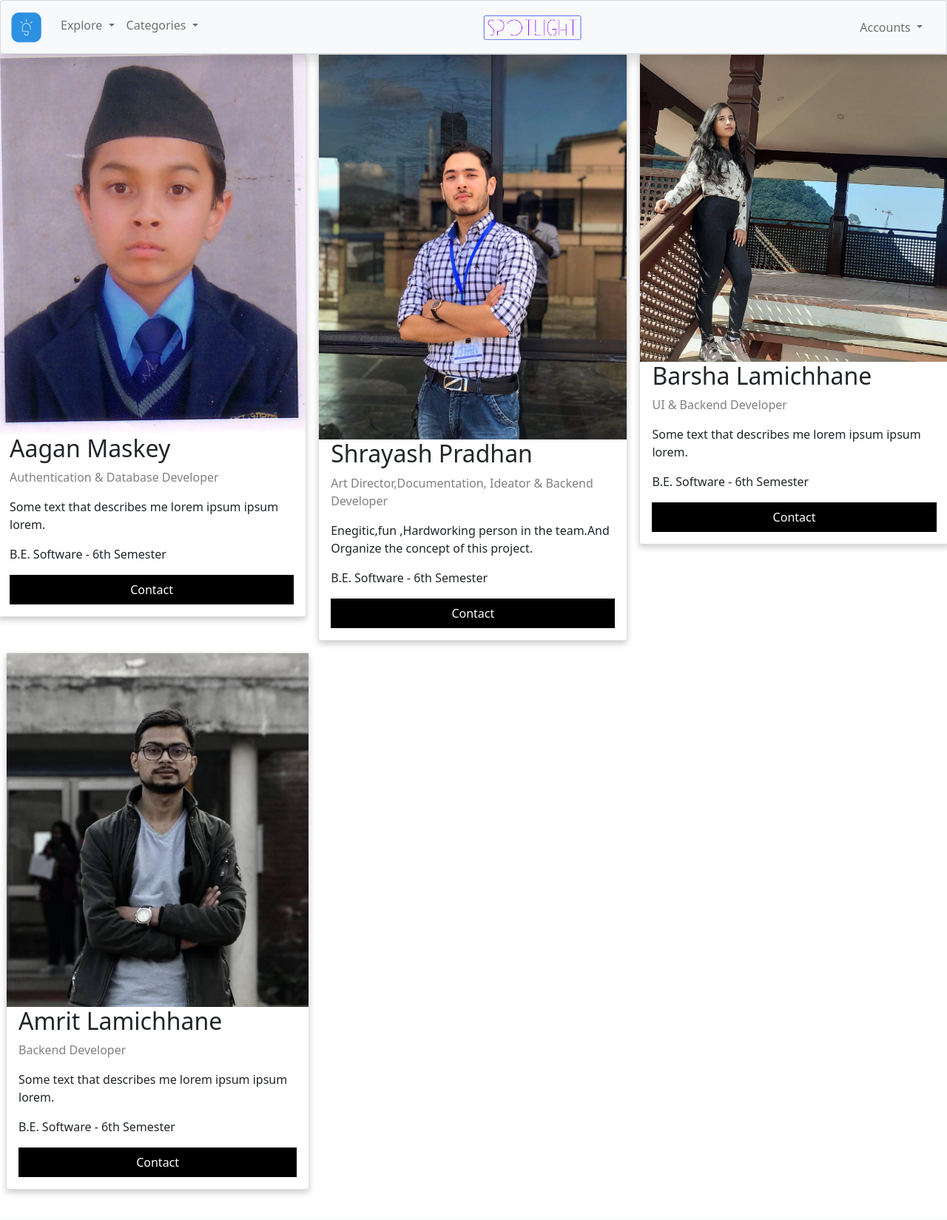
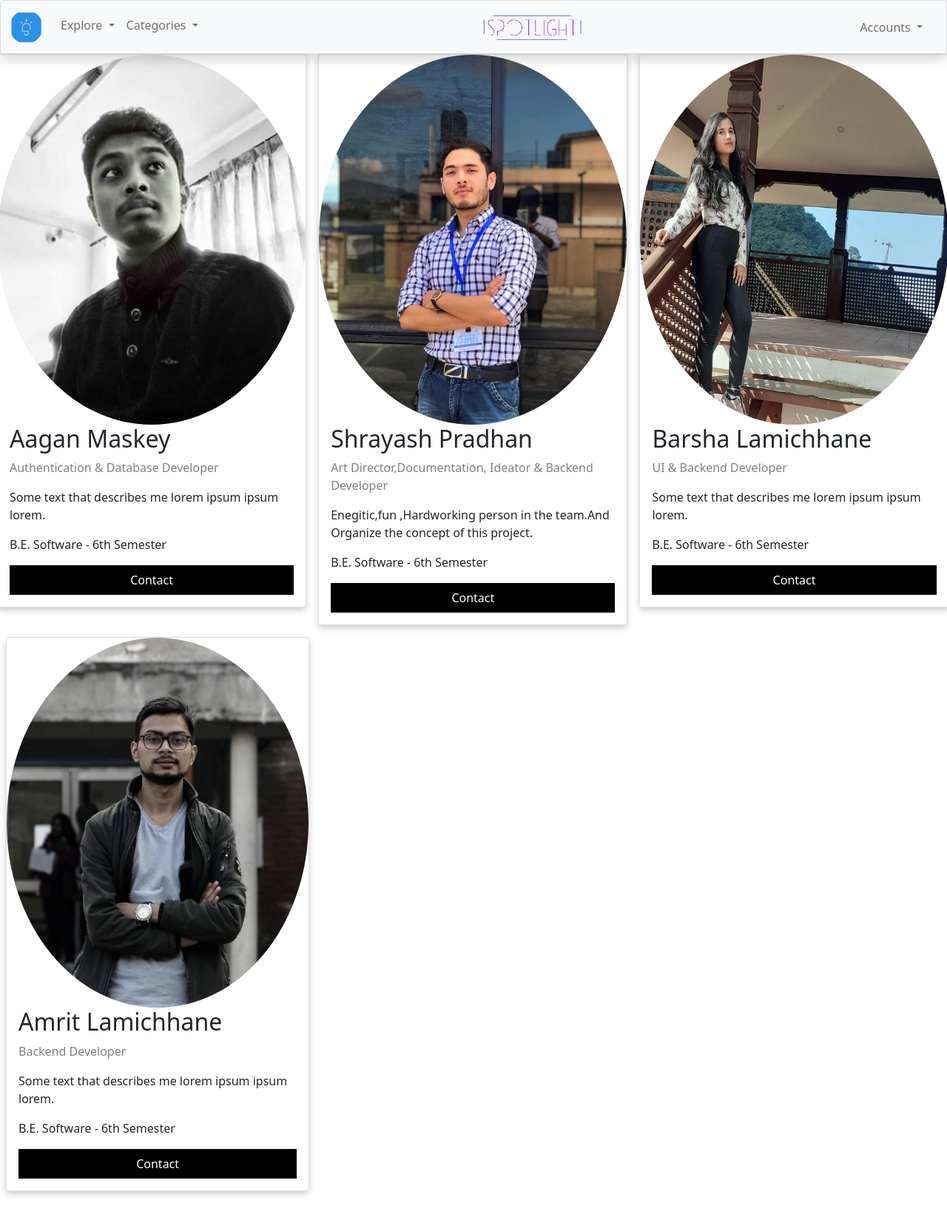
Before and after one commit to AaganMaskey/P2-Spotlight, a Django app: page /team/ in a window 1280 px wide. Shown: the top 1649 px of the page at 74% size. Run offline with Django 3.2, Linux system fonts and the light colour scheme; some libraries are stand-ins or nearby versions.

Commit message:
Rounded image updated

```diff
--- a/spotlightv0/templates/Our_team.html
+++ b/spotlightv0/templates/Our_team.html
@@ -5,7 +5,7 @@ ab
 <div class="row">
     <div class="column">
       <div class="card">
-        <img src="/static/team/baby_aagan.jpg" alt="Jane" style="width:100%">
+        <img src="/static/team/Aagan.jpg" alt="AAGAN"  width="100%" height="500">
         <div class="container">
           <h2>Aagan Maskey</h2>
           <p class="title">Authentication &amp; Database
@@ -19,7 +19,7 @@ ab
 
     <div class="column">
       <div class="card">
-        <img src="/static/team/Shrayash.jpg" alt="Mike" style="width:100%">
+        <img src="/static/team/Shrayash.jpg" alt="SHRAYASH"  width="100%" height="500">
         <div class="container">
           <h2>Shrayash Pradhan</h2>
           <p class="title">Art Director,Documentation, Ideator & Backend Developer</p>
@@ -32,7 +32,7 @@ ab
 
     <div class="column">
       <div class="card">
-        <img src="/static/team/Barsha.jpg" alt="John" style="width:100%">
+        <img src="/static/team/Barsha.jpg" alt="BARSHA" width="100%" height="500">
         <div class="container">
           <h2>Barsha Lamichhane</h2>
           <p class="title">UI & Backend Developer</p>
@@ -45,7 +45,7 @@ ab
   </div>
   <div class="column">
     <div class="card">
-      <img src="/static/team/Amrit.jpg" alt="John" style="width:100%">
+      <img src="/static/team/Amrit.jpg" alt="AMRIT" width="100%" height="500">
       <div class="container">
         <h2>Amrit Lamichhane</h2>
         <p class="title">Backend Developer</p>
@@ -111,9 +111,11 @@ ab
 .button:hover {
   background-color: #555;
 }
-
-
+img{
+  border-radius: 50%;
+}
   </style>
   <br>
 
+
   {% endblock %}
```
